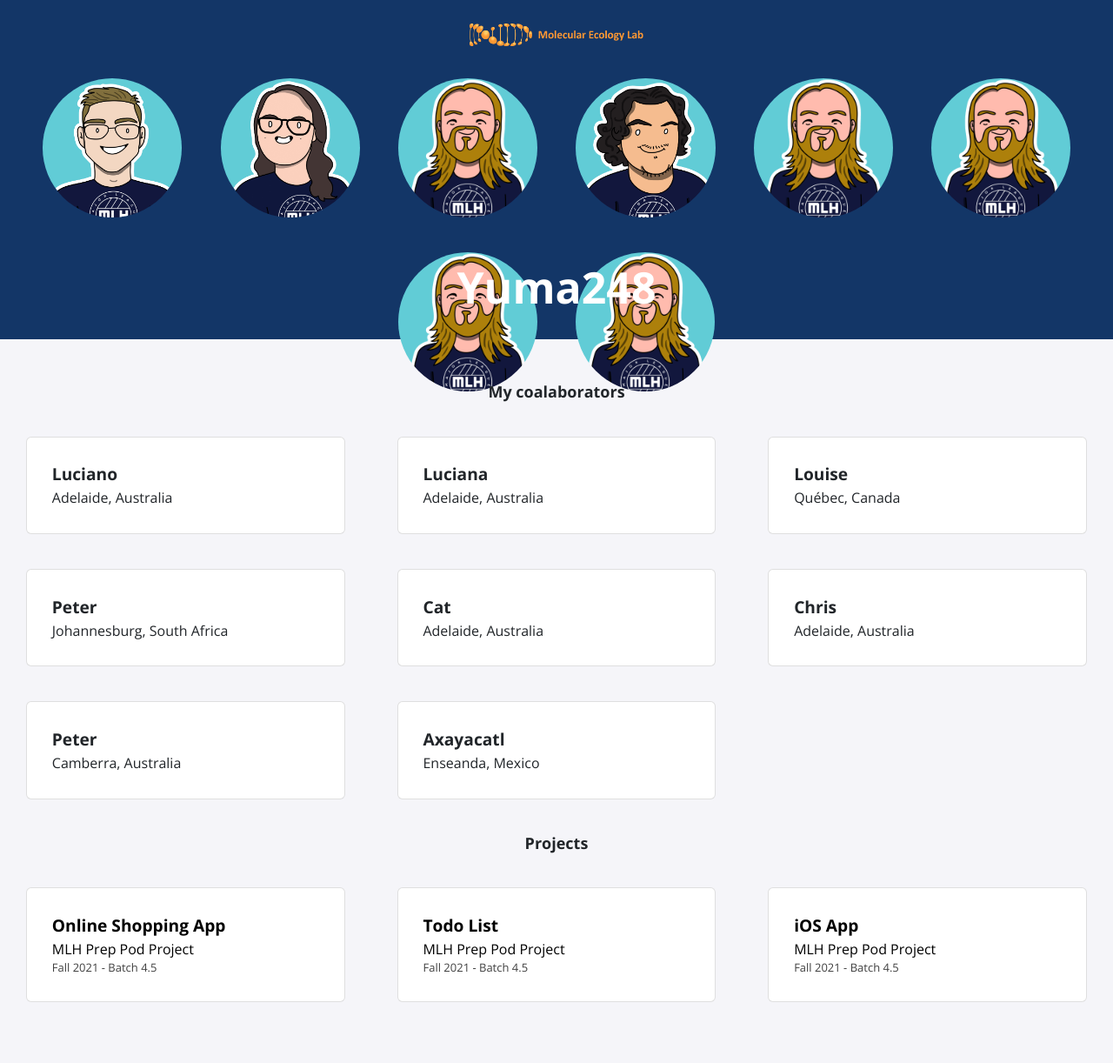
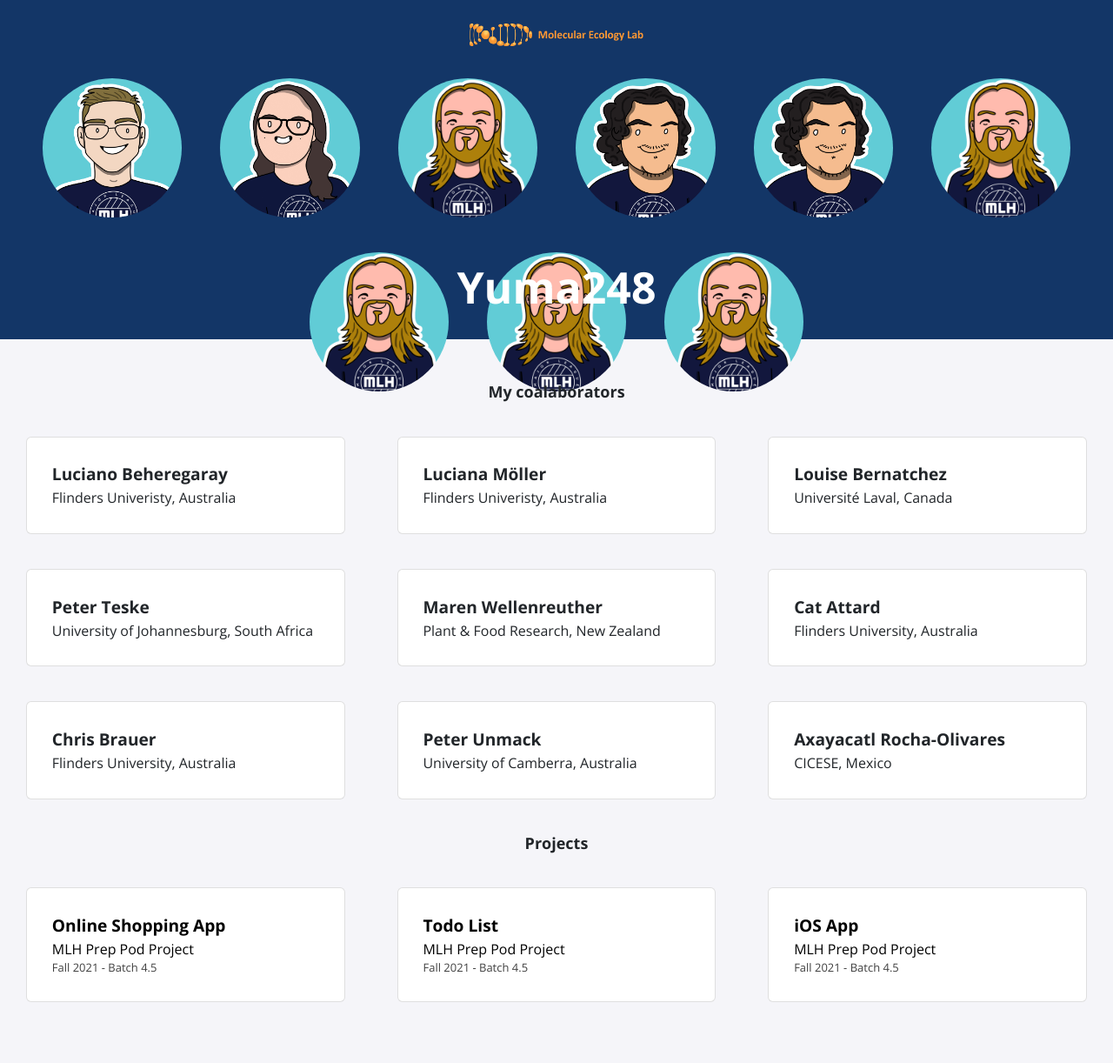
Before and after one commit to Yuma248/Yuma248TEST, a Jekyll site: the page built from index.html, in a window 1280 px wide. Shown: the whole page at 87% size. Built offline with Jekyll 4.4.1, drawn with Linux system fonts in a browser that asks for light colours; nearby versions of some CDN libraries.

Commit message:
Update fellows.yml

```diff
--- a/_data/fellows.yml
+++ b/_data/fellows.yml
@@ -1,31 +1,35 @@
-- name: Luciano
+- name: Luciano Beheregaray
   img: logo.jpg
-  location: Adelaide, Australia
+  location: Flinders Univeristy, Australia
 
-- name: Luciana
+- name: Luciana Möller
   img: amanda.jpg
-  location: Adelaide, Australia
+  location: Flinders Univeristy, Australia
 
-- name: Louise
+- name: Louise Bernatchez
   img: swift.jpg
-  location: Québec,  Canada
+  location: Université Laval,  Canada
 
-- name: Peter
+- name: Peter Teske
   img: aaron.jpg
-  location: Johannesburg, South Africa
+  location: University of Johannesburg, South Africa
 
-- name: Cat
+- name: Maren Wellenreuther
+  img: aaron.jpg
+  location: Plant & Food Research, New Zealand
+
+- name: Cat Attard
   img: swift.jpg
-  location: Adelaide, Australia
+  location: Flinders University, Australia
 
-- name: Chris
+- name: Chris Brauer
   img: swift.jpg
-  location: Adelaide, Australia
+  location: Flinders University, Australia
 
-- name: Peter
+- name: Peter Unmack
   img: swift.jpg
-  location: Camberra, Australia
+  location: University of Camberra, Australia
 
-- name: Axayacatl
+- name: Axayacatl Rocha-Olivares
   img: swift.jpg
-  location: Enseanda, Mexico
+  location: CICESE, Mexico
```
